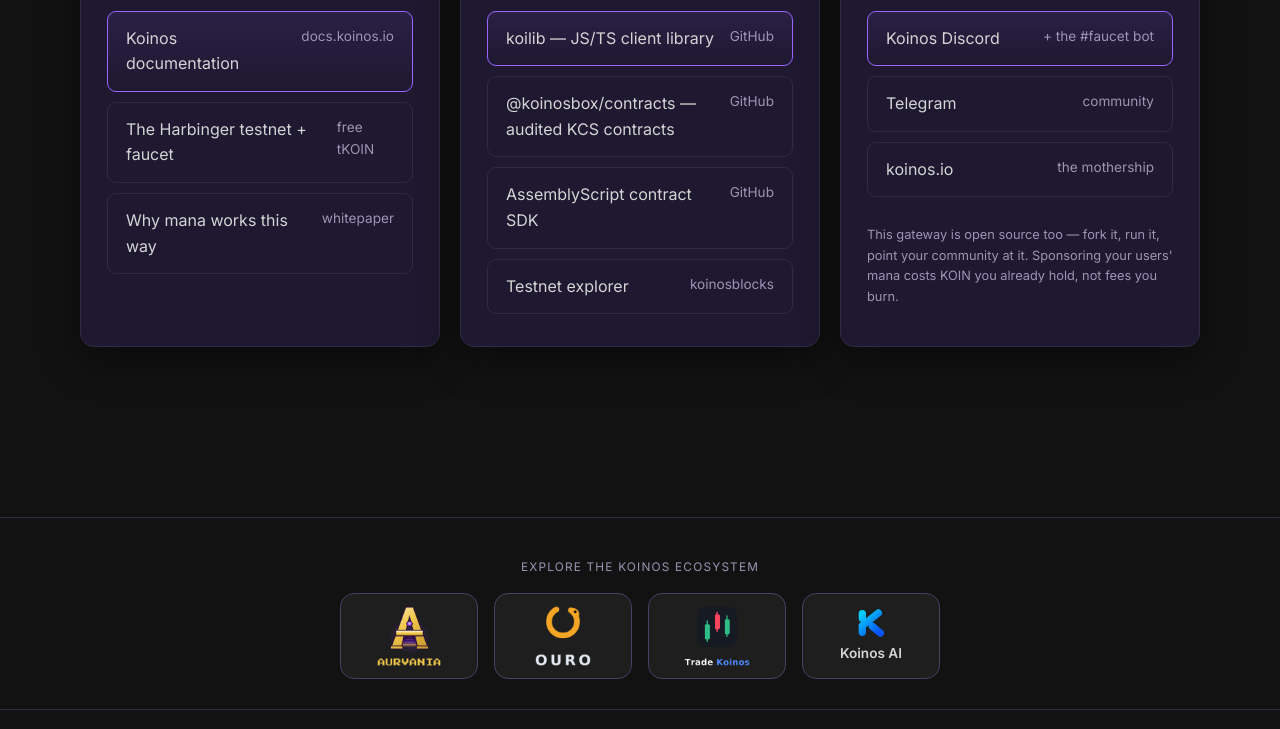
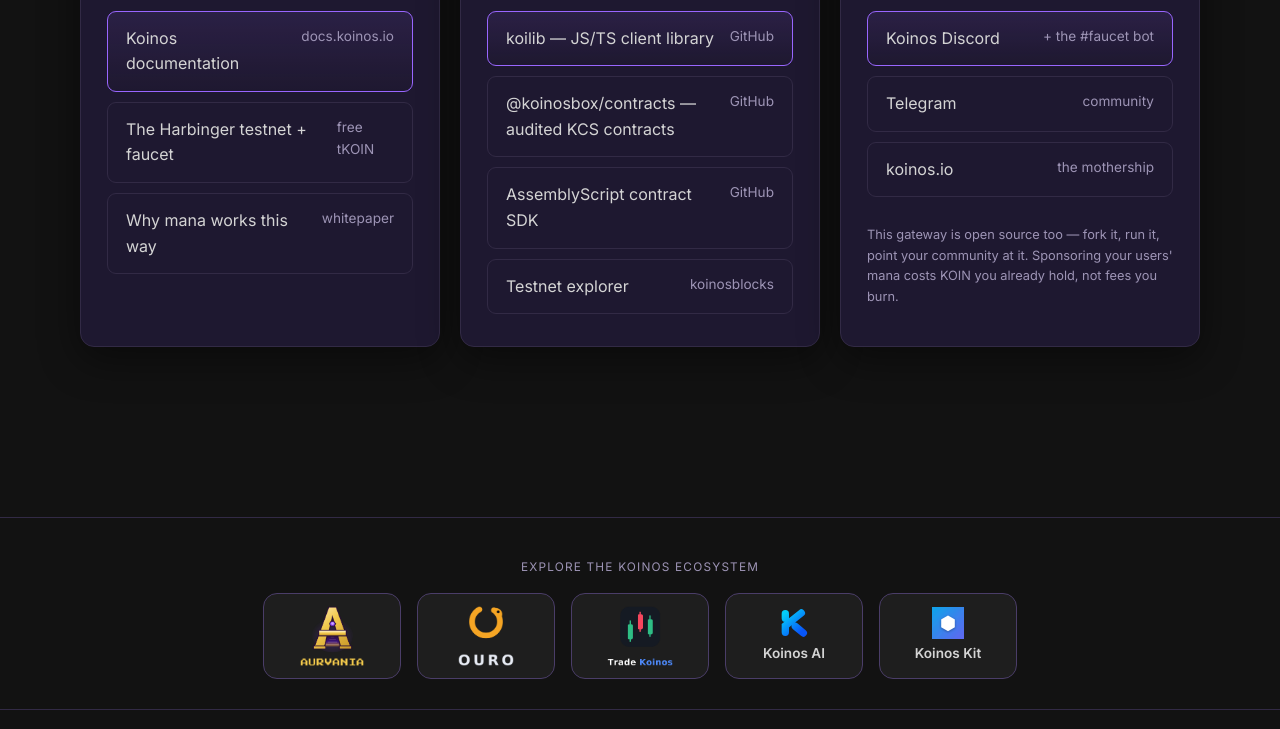
Before and after one commit to therexdev/discover-koinos, a website: page public/build.html in a window 1280 px wide. Shown: the part 2029-2758 px from the top of the page. Drawn offline with Linux system fonts and the light colour scheme; no server answers.

Commit message:
Add Koinos Kit logo and link to ecosystem footers

```diff
--- a/public/build.html
+++ b/public/build.html
@@ -175,9 +175,13 @@
       <a class="eco-tile" href="https://app.tradekoinos.com/" target="_blank" rel="noopener" title="Trade Koinos — Orderbook DEX" aria-label="Trade Koinos">
         <img src="/assets/ecosystem/trade-koinos.png" alt="Trade Koinos" loading="lazy">
       </a>
-      <a class="eco-tile eco-tile-kai" href="https://koinosai.com/" target="_blank" rel="noopener" title="Koinos AI" aria-label="Koinos AI">
+      <a class="eco-tile eco-tile-named" href="https://koinosai.com/" target="_blank" rel="noopener" title="Koinos AI" aria-label="Koinos AI">
         <img src="/assets/ecosystem/koinos-ai.svg" alt="" width="36" height="36" loading="lazy">
         <span>Koinos AI</span>
+      </a>
+      <a class="eco-tile eco-tile-named" href="https://koinoskit.site/" target="_blank" rel="noopener" title="Koinos Kit" aria-label="Koinos Kit">
+        <img src="/assets/ecosystem/koinos-kit.png" alt="" width="32" height="32" loading="lazy">
+        <span>Koinos Kit</span>
       </a>
     </div>
   </div>
--- a/public/css/site.css
+++ b/public/css/site.css
@@ -523,8 +523,8 @@
 }
 /* beat `.site-footer img { height: 22px }` above */
 .site-footer .eco-tile img { height: auto; max-height: 100%; max-width: 100%; object-fit: contain; opacity: 1; display: block; }
-.eco-tile-kai { flex-direction: column; gap: 4px; color: var(--text); font-size: .85rem; font-weight: 600; white-space: nowrap; }
-.site-footer .eco-tile-kai img { width: 32px; height: 32px; flex-shrink: 0; }
+.eco-tile-named { flex-direction: column; gap: 4px; color: var(--text); font-size: .85rem; font-weight: 600; white-space: nowrap; }
+.site-footer .eco-tile-named img { width: 32px; height: 32px; flex-shrink: 0; }
 .eco-tile:hover { transform: translateY(-2px); border-color: var(--accent); background: rgba(255, 255, 255, .09); }
 @media (max-width: 480px) { .eco-tile { width: 44%; max-width: 160px; } }
 
```
Also changed, not shown: public/index.html (+5 -1 lines), public/nft.html (+5 -1 lines), public/token.html (+5 -1 lines), public/wallet.html (+5 -1 lines), public/assets/ecosystem/koinos-kit.png (added).
